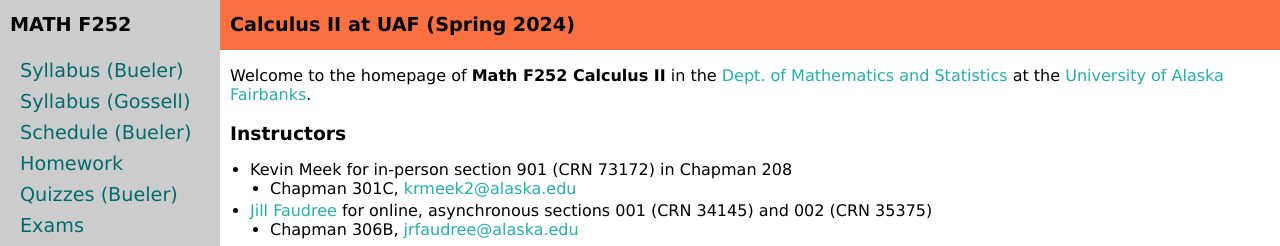
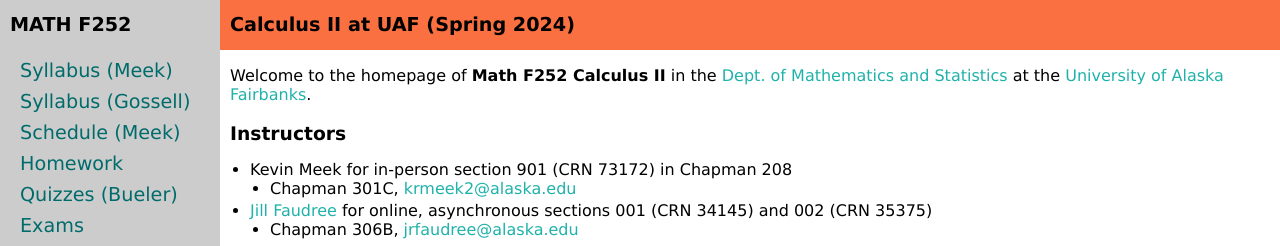
Before and after one commit to uaf-math/calc2, a Jekyll site: the page built from index.md, in a window 1280 px wide. Shown: the top 246 px of the page. Built offline with Jekyll 4.4.1, drawn with Linux system fonts in a browser that asks for light colours.

Commit message:
changed sidebar to add syllabus/schedule for Meek fa24

```diff
--- a/_data/toc.yaml
+++ b/_data/toc.yaml
@@ -2,14 +2,14 @@
 
 docs:
 
-- title: Syllabus (Bueler)
-  url: assets/general/S24/Bueler/syllabus.pdf  # rebuild by "make syllabus.pdf" in directory
+- title: Syllabus (Meek)
+  url: assets/general/F24/meek/syllabus.pdf  # rebuild by "make syllabus.pdf" in directory
 
 - title: Syllabus (Gossell)
   url: assets/general/F24/M252f24_syllabus.pdf
 
-- title: Schedule (Bueler)
-  url: assets/general/S24/Bueler/schedule.pdf  # rebuild by "make schedule.pdf" in directory
+- title: Schedule (Meek)
+  url: assets/general/F24/Meek/schedule.pdf  # rebuild by "make schedule.pdf" in directory
 
 - title: Homework
   url: homework.html
```
